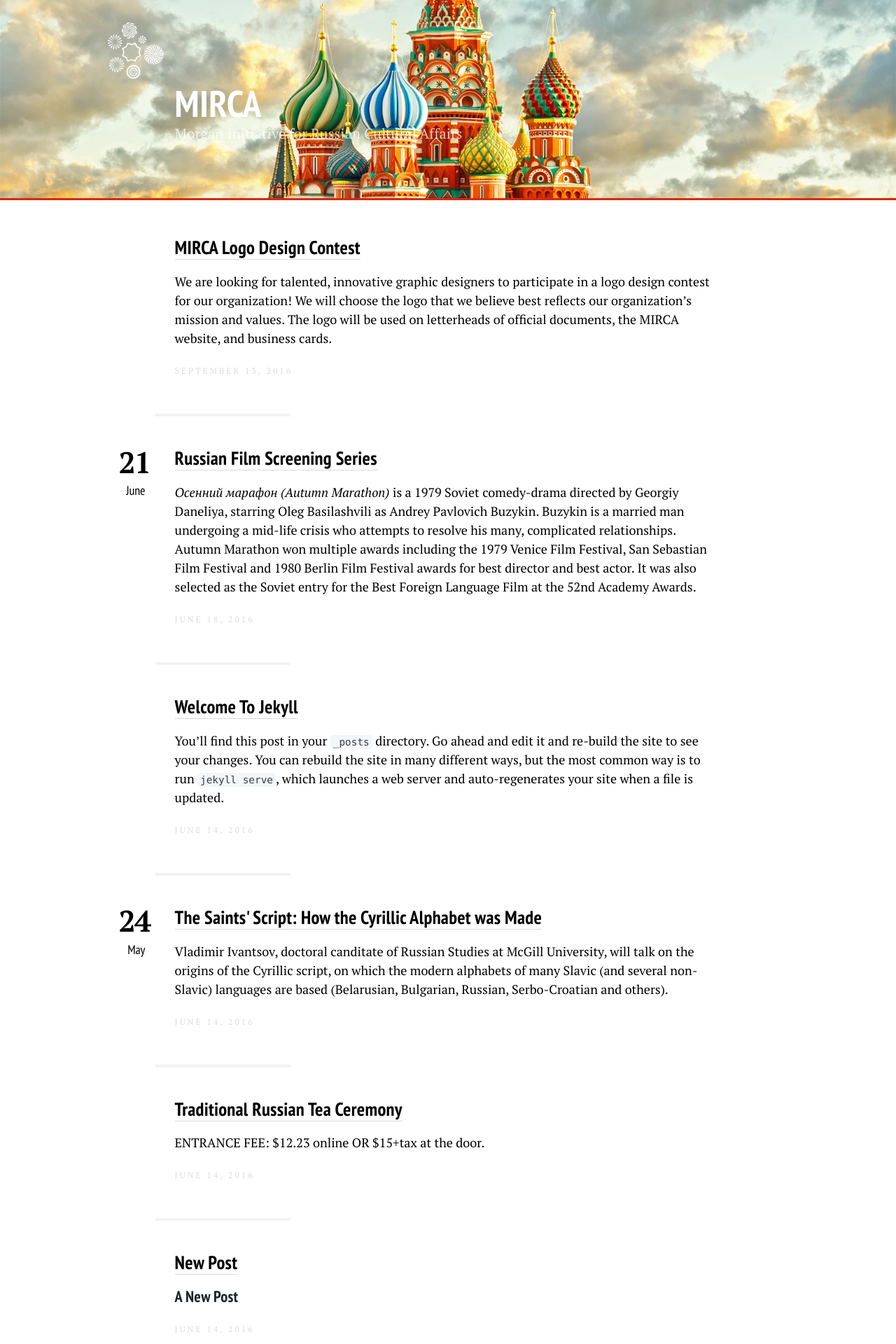
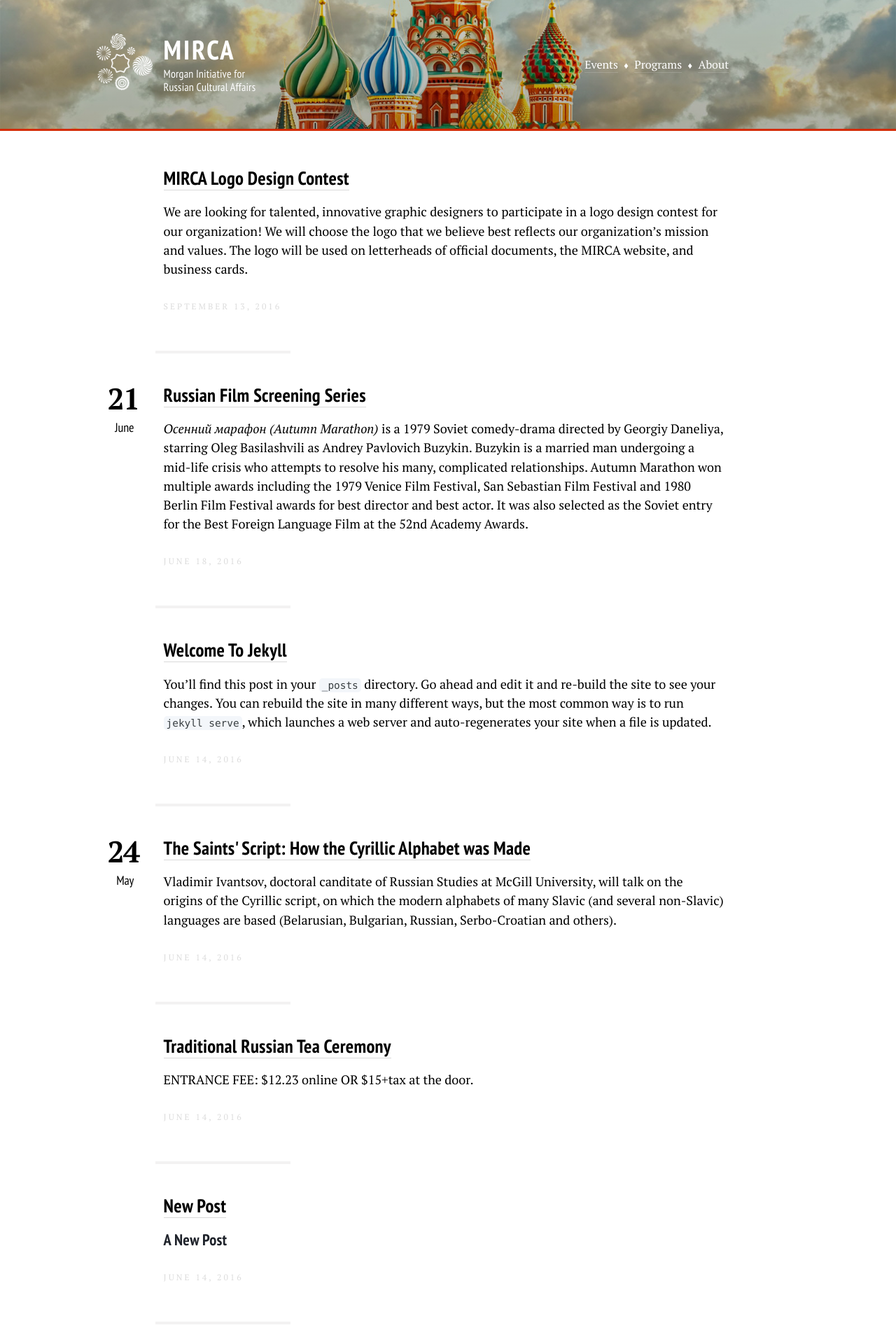
Before and after one commit to dy/mircamtl.github.io, a Jekyll site: the page built from index.html, in a window 1280 px wide. Shown: the top 1920 px of the page at 70% size. Built offline with Jekyll 4.4.1, drawn with Linux system fonts in a browser that asks for light colours; some of the changed text lies outside the part shown.

Commit message:
Fix layout

```diff
--- a/_includes/header.html
+++ b/_includes/header.html
@@ -1,9 +1,13 @@
-<header class="site-header content-centered">
-  <a class="site-title" href="{{ site.baseurl }}/">
-  	<img class="site-logo" src="{{ site.baseurl }}/img/logo-white.png"/>
-  </a>
+<header class="site-header"><div class="content-centered">
+	<a class="site-logo" href="{{ site.baseurl }}/">
+		<img class="site-logo-image" src="{{ site.baseurl }}/img/logo-white.png"/>
+		<h2 class="site-title">{{ site.title }}</h2>
+		<h3 class="site-tagline">{{ site.tagline }}</h3>
+	</a>
 
-  <nav class="site-nav">
-  </nav>
-
-</header>
+	<nav class="site-nav">
+		<a href="/">Events</a> ♦
+		<a href="/programs">Programs</a> ♦
+		<a href="/about">About</a>
+	</nav>
+</div></header>
--- /dev/null
+++ b/_includes/time.html
@@ -0,0 +1 @@
+<time datetime="{{ include.date | date_to_xmlschema }}" itemprop="datePublished">{{ include.date | date: "%B %-d, %Y" }}</time>
--- a/_layouts/default.html
+++ b/_layouts/default.html
@@ -13,18 +13,7 @@
 		fjs.parentNode.insertBefore(js, fjs);
 		}(document, 'script', 'facebook-jssdk'));</script>
 
-
 		{% include header.html %}
-
-		<section class="page-header" style="background-image: url({{ page.image | default: '/img/header.jpg' }});">
-			<div class="content-centered">
-				{% comment %}
-				<!-- <a href="/" class="site-logo">{% include moscow.svg %}</a> -->
-				{% endcomment %}
-				<h1 class="page-title">{{ page.title | default: site.title }}</h1>
-				<h2 class="page-tagline">{{ page.tagline | default: site.tagline }}</h2>
-			</div>
-		</section>
 
 		<section class="page-content content-centered">
 			{{ content }}
--- a/_layouts/post.html
+++ b/_layouts/post.html
@@ -1,11 +1,13 @@
 ---
 layout: default
 ---
+<nav class="breadcrumbs"><a class="breadcrumb breadcrumb-root" href="/"><img class="breadcrumb-logo" src="{{ site.baseurl }}/img/logo.png"/></a><span class="breadcrumb-sep">/</span><a href="{{ site.url }}{{ page.url }}" class="breadcrumb breadcrumb-current">{{ page.title }}</a></nav>
+
 <article class="post" itemscope itemtype="http://schema.org/BlogPosting">
 
-	<header class="post-header" style="display: none">
+	<header class="post-header">
 		<h1 class="post-title" itemprop="name headline">{{ page.title }}</h1>
-		<p class="post-meta"><time datetime="{{ page.date | date_to_xmlschema }}" itemprop="datePublished">{{ page.date | date: "%b %-d, %Y" }}</time>{% if page.author %} • <span itemprop="author" itemscope itemtype="http://schema.org/Person"><span itemprop="name">{{ page.author }}</span></span>{% endif %}</p>
+		<div class="post-meta">{% include time.html date=page.date %}{% if page.author %} • <span itemprop="author" itemscope itemtype="http://schema.org/Person"><span itemprop="name">{{ page.author }}</span></span>{% endif %}</div>
 	</header>
 
 	<section class="post-content" itemprop="articleBody">
--- a/css/index.css
+++ b/css/index.css
@@ -59,13 +59,23 @@ h4,
 h5,
 h6 {
 	font-family: 'PT Sans Narrow', sans-serif;
-	margin-top: 2rem;
 	letter-spacing: .02ex;
-	margin-bottom: 1rem;
 	font-weight: bold;
 	line-height: 1.2;
-	font-size: 2.2rem;
+	font-size: 1.6rem;
 	color: rgb(31, 35, 43);
+}
+h1 {
+	font-size: 2.4rem;
+}
+h2 {
+	font-size: 1.8rem;
+}
+time {
+	font-size: .75rem;
+	text-transform: uppercase;
+	letter-spacing: .5ex;
+	color: rgb(220,220,220);
 }
 
 @media screen and (min-width: 64em) {
@@ -78,15 +88,6 @@ h6 {
 	.button {
 		padding: 0.6rem 0.9rem;
 		font-size: 0.9rem;
-	}
-
-	h1,
-	h2,
-	h3,
-	h4,
-	h5,
-	h6 {
-		font-size: 1.65rem;
 	}
 }
 
@@ -117,73 +118,150 @@ figure {
 	margin: 0;
 }
 
+.site-header {
+	position: relative;
+	color: white;
+	text-align: left;
+	background-color: #159957;
+	background-image: url(/img/header.jpg);
+	background-size: cover;
+	background-position: center;
+	padding-top: 5rem;
+	padding-bottom: 6.5rem;
+	border-bottom: 3px solid rgb(213, 43, 5);
+}
+.site-header:before {
+	content: '';
+	position: absolute;
+	top: 0;
+	left: 0;
+	bottom: 0;
+	right: 0;
+	background: linear-gradient(to bottom, rgba(0,0,0,.2), rgba(0,0,0,.3));
+}
 .site-logo {
-	font-size: 1.2rem;
     display: block;
-    margin-bottom: .5rem;
-    color: rgb(255, 255, 255);
+    position: absolute;
     text-decoration: none;
     border: none;
-    width: 5rem;
-    max-width: none;
-    margin-left: -5rem;
-    margin-top: 2rem;
+    margin-left: -6rem;
+    margin-top: -2rem;
 }
 .site-logo:hover {
 	border: none;
 }
-.site-logo svg {
-	margin-bottom: -1rem;
-	width: 3rem;
-	height: 3rem;
+.site-logo-image {
+	display: block;
+    width: 5rem;
 	fill: white;
 }
-.site-logo-text{
+.site-title {
+	font-weight: bold;
 	font-family: 'PT Sans Narrow', sans-serif;
 	color: white;
-	font-weight: bold;
-	margin-left: 2rem;
-	line-height: 1;
-
+	margin: 0rem 0 0 0rem;
+	font-size: 2.4rem;
+	letter-spacing: .15ex;
+	position: absolute;
+	top: 0;
+	left: 6rem;
+}
+.site-tagline {
+	position: absolute;
+	top: 2rem;
+	left: 6rem;
+	width: 10rem;
+	color: white;
+	font-size: 1rem;
+	font-weight: normal;
 }
 
-.site-header {
-	left: 0;
-	right: 0;
-	position: absolute;
+
+.site-nav {
+	position: relative;
+	float: right;
+	color: white;
+	font-size: .8rem;
+}
+.site-nav a {
+	color: white;
+	font-size: 1rem;
+	margin: 0 .333rem;
+	border-bottom: 1px solid rgba(255,255,255, .15);
+}
+.site-nav a:hover {
+	border-bottom: 1px solid rgba(255,255,255, 1);
 }
 
-.page-header {
-	color: #fff;
-	text-align: left;
-	background-color: #159957;
-	background-image: linear-gradient(120deg, #155799, #159957);
-	background-size: cover;
-	background-position: center;
-	padding-top: 8rem;
-	padding-bottom: 5rem;
-	border-bottom: 3px solid rgb(213, 43, 5);
+
+
+.breadcrumbs {
+	font-family: 'PT Sans Narrow', sans-serif;
+	font-size: 1rem;
+	margin-top: 2rem;
+	margin-left: -1.666rem;
+}
+.breadcrumb-sep {
+	font-family: 'PT Sans', sans-serif;
+	font-weight: bold;
+	margin: 0 .666rem;
+}
+.breadcrumb-root {
+	position: relative;
+	top: .1rem;
+	border: none;
+}
+.breadcrumb-logo {
+	width: 1rem;
+	height: 1rem;
+	display: inline;
+}
+.breadcrumb {
+	font-weight: normal;
+}
+.breadcrumbs a {
+	color: rgb(132,132,132);
+	border-bottom-color: rgba(0,0,0,.15);
+}
+.breadcrumbs a:hover {
+	border-bottom-color: rgba(0,0,0,1);
 }
 
-@media screen and (min-width: 64em) {
-	.page-header {
-
-	}
-}
-
-@media screen and (min-width: 42em) and (max-width: 64em) {
-	.page-header {
-
-	}
-}
 
 @media screen and (max-width: 42em) {
+	.site-header {
+		padding-top: 3rem;
+		padding-bottom: 3rem;
+	}
 	.site-logo {
+		margin: 0 0rem;
+		text-align: center;
+		position: relative;
+	}
+	.site-logo-image {
+		display: inline;
+	}
+	.site-title {
+		position: relative;
+		margin: 0 auto;
+		top: auto;
+		left: auto;
+	}
+	.site-tagline {
+		margin: 0 auto;
+		position: relative;
+		top: auto;
+		left: auto;
+	}
+
+	.site-nav {
+		float: none;
+		margin-top: 1rem;
+		text-align: center;
+	}
+
+	.breadcrumbs {
 		margin-left: 1rem;
-	}
-	.page-header {
-		padding-top: 9rem;
-		padding-bottom: 2rem;
 	}
 }
 
@@ -245,7 +323,6 @@ figure {
 
 .page-content {
 	overflow: hidden;
-	margin-top: 0;
 }
 
 .post-content img,
@@ -409,7 +486,8 @@ hr {
 		max-width: 64rem;
 		padding-left: 6.6rem;
 		padding-right: 6.6rem;
-		margin: 0 auto;
+		margin-left: auto;
+		margin-right: auto;
 		font-size: 1.13rem;
 	};
 }
@@ -539,8 +617,7 @@ hr {
 .post {
 	position: relative;
 	margin: 0;
-	padding: 3rem 1rem 3rem;
-	/*border-bottom: .1rem dotted rgba(0, 0, 0, .15);*/
+	padding: 3rem 0rem 1.5rem;
 }
 .post:after {
 	content: '';
@@ -563,7 +640,7 @@ hr {
 .post-item {
 	position: relative;
 	margin: 0;
-	padding: 3rem 1rem 3rem;
+	padding: 3rem 0rem 3rem;
 	/*border-bottom: .1rem dotted rgba(0, 0, 0, .15);*/
 }
 .post-item:after {
@@ -608,10 +685,6 @@ hr {
 }
 .post-item-meta {
 	margin-top: 1.5rem;
-	font-size: .75rem;
-	text-transform: uppercase;
-	letter-spacing: .5ex;
-	color: rgb(220,220,220);
 }
 .post-item-excerpt {
 	display: block;
@@ -651,8 +724,17 @@ hr {
 	background: rgb(254, 123, 24);
 	border: none;
 }
+.post-item-date {
+	color: black;
+	text-transform: none;
+}
 
 @media (max-width: 42rem) {
+	.post-item {
+		padding-left: 1rem;
+		padding-right: 1rem;
+	}
+
 	.post-item h1,
 	.post-item h2,
 	.post-item h3,
@@ -689,7 +771,8 @@ hr {
 		top: -3rem;
 		font-size: 1rem;
 		left: 0;
-		max-width: 6rem;
+		letter-spacing: 0;
+		font-weight: bold;
 		text-align: center;
 		margin: auto;
 		background: white;
--- a/index.html
+++ b/index.html
@@ -1,10 +1,10 @@
 ---
 layout: default
 ---
+{% comment %}Events page{% endcomment %}
 
 {% for post in site.posts %}
 <article class="post-item" itemscope itemtype="http://schema.org/BlogPosting">
-
 	<header class="post-item-header">
 		{% if post.image %}
 			<figure class="post-item-preview">
@@ -29,33 +29,8 @@ layout: default
 			{% comment %}
 			<a href="{{ post.url | prepend: site.baseurl }}" class="post-item-button">Read full story →</a>
 			{% endcomment %}
-			<div class="post-item-meta">{{ post.date | date: "%B %-d, %Y" }}</div>
+			<div class="post-item-meta">{% include time.html date=post.date %}</div>
 		</div>
 	</header>
 </article>
 {% endfor %}
-
-<div class="about-us">
-	<h2 class="about-us-title">About us</h2>
-	<div class="about-us-content">
-		<p>
-		The Russian Cultural Exchange is a startup initiative that promotes Russian culture in Montreal. It works with local businesses from the Russian-speaking world to create a place where Russian speakers and enthusiasts can mingle, network and share information about the Russian world, its culture and history.
-		</p>
-
-		<p>
-		Our mission is to create a centre to facilitate a deeper understanding of the various aspects of the past and present Russian world.
-		</p>
-
-		<p>
-		All events are open to students of Russian language, native Russians-speakers, francophones, anglophones, and anyone else who is interested in learning something about the Russian world. It is not necessary to know how to speak Russian in order to participate in our events.
-		</p>
-
-		<p>
-		Our events include: bi-monthly Russian conversation club for all levels; culinary events; Russian holiday celebrations; literature readings and film screenings; speaker series featuring scholars from McGill University, Concordia University, UdeM, and UQAM who specialize in various aspects of Russian arts, culture and history.
-		</p>
-
-		Contact: russianculturalexchange@gmail.com
-	</div>
-</div>
-
-<p class="rss-subscribe" style="display: none">subscribe <a href="{{ "/feed.xml" | prepend: site.baseurl }}">via RSS</a></p>
--- /dev/null
+++ b/programs.html
@@ -0,0 +1,5 @@
+---
+layout: default
+---
+{% comment %}Conv club, lang classes, lectures/seminars, outreach{% endcomment %}
+Conversation club, lang classes, lectures/seminars, outreach
```
Also changed, not shown: about.html (added, +28 -0 lines), img/event-card.png (added).
